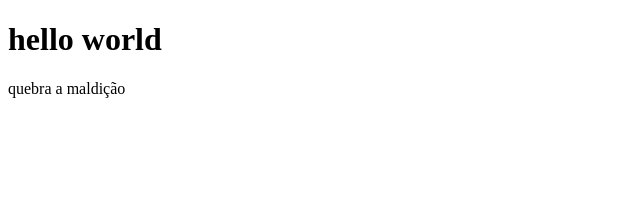
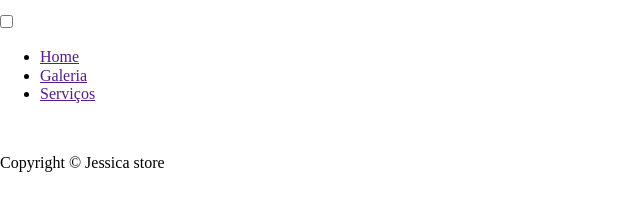
Before and after one commit to Douglasalvesbaptista/jessicastore, a plain HTML site: page index.html in a window 1280 px wide. Shown: the whole page, without its empty margins (0-640 px from the left). Drawn offline with nearby package versions, Linux system fonts and the light colour scheme.

Commit message:
basic structure html

```diff
--- a/index.html
+++ b/index.html
@@ -1,12 +1,50 @@
 <!DOCTYPE html>
-<html lang="en">
+<html lang="pt-br">
 <head>
     <meta charset="UTF-8">
-    <meta name="viewport" content="width=device-width, initial-scale=1.0">
-    <title>Document</title>
+    <meta name="viewport" content="width=device-width, initial-scale=1">
+    <meta name="author" content="Douglas Alves">
+    <meta name="description" content="Jessica Store">
+    <meta name="keywords" content="Loja jessica store">
+
+    <link rel="stylesheet" href="css/style.css">
+    <link rel="stylesheet" href="css/normalize.css">
+
+
+    <link rel="stylesheet" href="https://use.fontawesome.com/releases/v5.0.13/css/all.css" integrity="sha384-DNOHZ68U8hZfKXOrtjWvjxusGo9WQnrNx2sqG0tfsghAvtVlRW3tvkXWZh58N9jp" crossorigin="anonymous">
+    <title>Bodega</title>
 </head>
 <body>
-    <h1>hello world</h1>
-    <p>quebra a maldição</p>
+
+
+
+        <header>
+          <input type="checkbox" id="chec" />
+
+          <label for="chec">
+            <i class="fas  fa-bars fa-2x" style="color:white"></i>
+          </label>
+            <nav>
+              <ul>
+                <li><a class="link" href="">Home</a>
+                </li>
+                <li>
+                  <a class="link" href="">Galeria</a>
+                </li>
+                <li>
+                  <a class="link" href="">Serviços</a>
+                </li>
+
+              </ul>
+
+            </nav>
+            <img id="logotipo" src="">
+        </header>
+
+
+    <script src="script.js"></script>
+    <footer class="footer"><p>Copyright &copy; Jessica store</p></footer>
+
+
 </body>
 </html>
```
Also changed, not shown: stilo.css (added).
